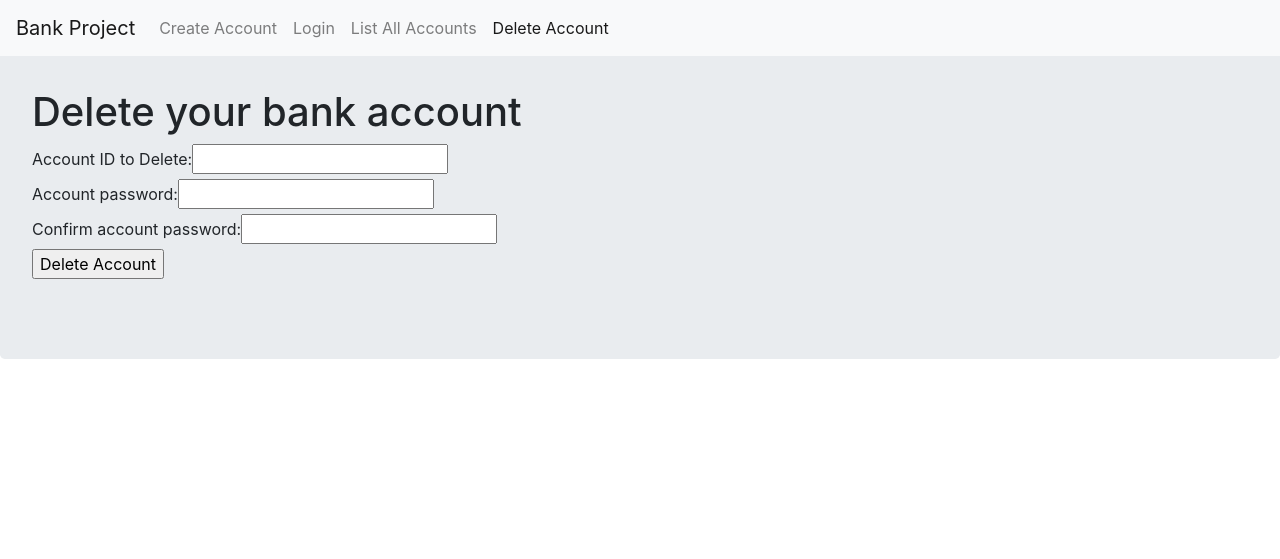
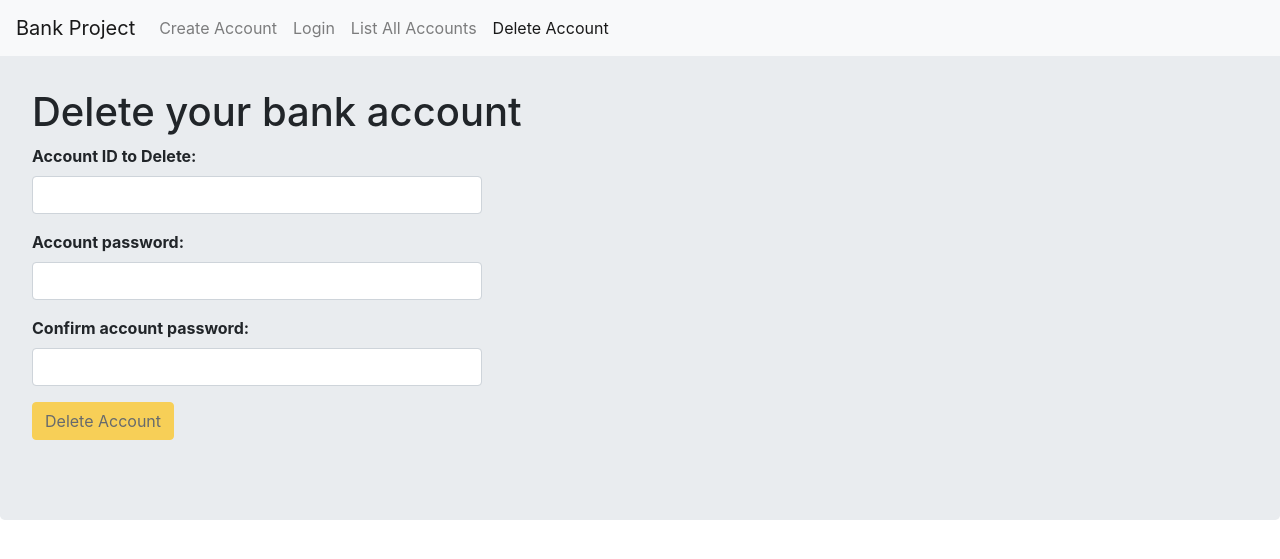
Before and after one commit to Alex-ley/Flask-banking-app, a Flask app: page /delete_account in a window 1280 px wide. Shown: the top 559 px of the page. Run offline with Flask 2, Linux system fonts and the light colour scheme; some libraries are stand-ins or nearby versions.

Commit message:
added bootsrap form styles

```diff
--- a/templates/delete_account.html
+++ b/templates/delete_account.html
@@ -2,12 +2,30 @@
 {% block content %}
     <div class="jumbotron">
         <h1>Delete your bank account</h1>
-        <form method="POST">
-          {{ form.hidden_tag()}}
-          {{ form.id.label }}{{ form.id() }} <br/>
-          {{ form.password.label }}{{ form.password() }} <br/>
-          {{ form.pwd_confirm.label }}{{ form.pwd_confirm() }} <br/>
-          {{ form.submit() }}
-        </form>
+        <div style="max-width: 450px;">
+          <form method="POST">
+            {{ form.hidden_tag()}}
+            <div class="form-group">
+              <strong>
+                {{ form.id.label }}
+              </strong>
+              {{ form.id(class="form-control") }}
+              <small></small>
+            </div>
+            <div class="form-group">
+              <strong>
+                {{ form.password.label }}
+              </strong>
+              {{ form.password(class="form-control") }}
+            </div>
+            <div class="form-group">
+              <strong>
+                {{ form.pwd_confirm.label }}
+              </strong>
+              {{ form.pwd_confirm(class="form-control") }}
+            </div>
+            {{ form.submit(disabled=True, class="btn btn-warning") }}
+          </form>
+        </div>
     </div>
 {% endblock %}
```
